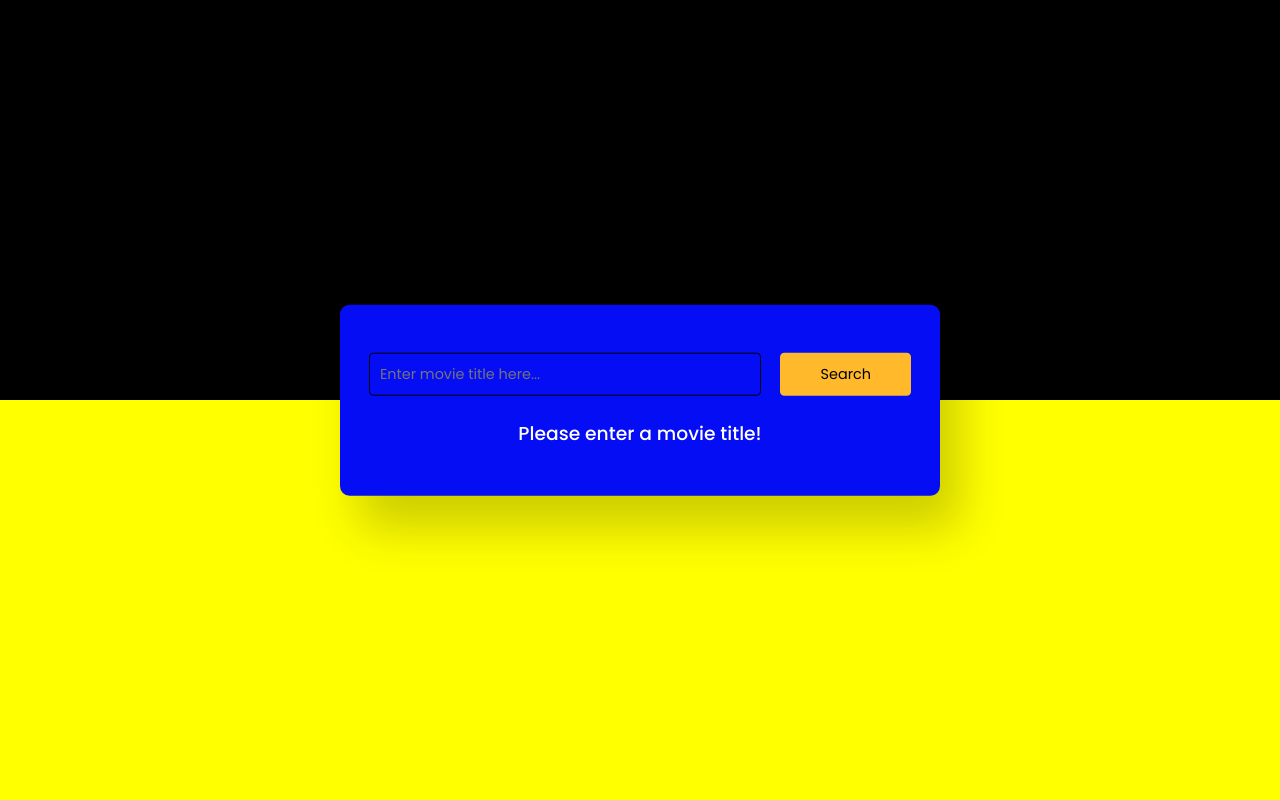
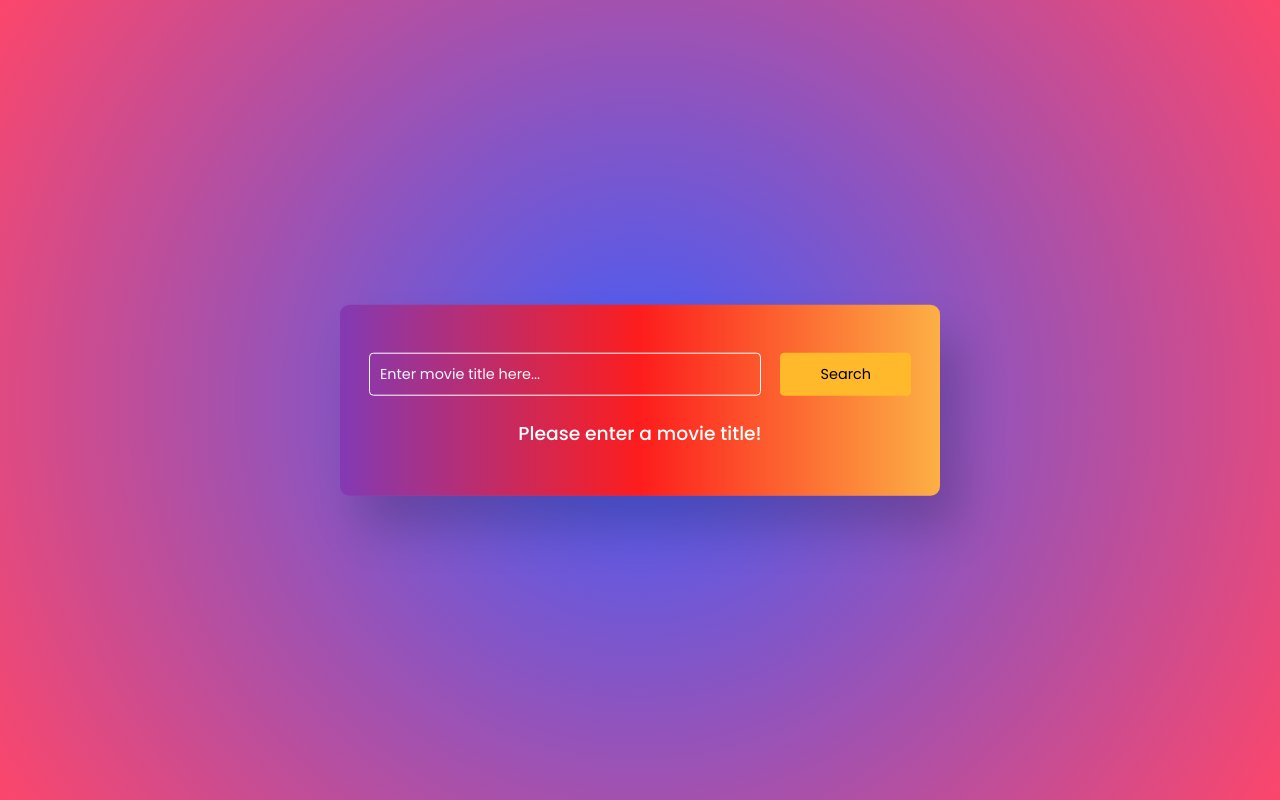
Before and after one commit to JeRiJeMaRiCo6203/MovieInfo, a plain HTML site: page index.html in a window 1280 px wide. Drawn offline with Linux system fonts and the light colour scheme; a web font is replaced by a local one.

Commit message:
Update style.css

```diff
--- a/style.css
+++ b/style.css
@@ -9,7 +9,8 @@
 
 body{
     height: 100vh;
-    background: linear-gradient(black 50%, yellow 50%);
+    background: rgb(63,94,251);
+    background: radial-gradient(circle, rgba(63,94,251,1) 0%, rgba(252,70,107,1) 100%);
 }
 
 .container{
@@ -17,7 +18,8 @@ body{
     width: 90vw;
     max-width: 37.5em;
     padding: 3em 1.8em;
-    background-color: hsl(238, 96%, 49%);
+    background: rgb(131,58,180);
+    background: linear-gradient(90deg, rgba(131,58,180,1) 0%, rgba(253,29,29,1) 50%, rgba(252,176,69,1) 100%);
 
     position: absolute;
     transform: translate(-50%, -50%);
@@ -39,10 +41,13 @@ body{
     border-radius: 0.3em;
 }
 
+::placeholder{
+    color: aliceblue;
+}
 .search-container input{
     background-color: transparent;
-    border: 1px solid #000;
-    color: #000;
+    border: 1px solid #fff;
+    color: aqua;
     padding: 0.7em;
 }
 
@@ -102,7 +107,7 @@ h2{
     font-size: 0.95em;
     gap: 1em;
     justify-content: center;
-    color: #ffff;
+    color: aqua;
     margin: 0.6em 0;
     font-weight: 300;
 }
@@ -113,7 +118,7 @@ h2{
 }
 
 .genre div{
-    border: 1px solid #a0a0a0;
+    border: 1px solid white;
     font-size: 0.75em;
     padding: 0.4em 1.6em;
     border-radius: 0.4em;
@@ -130,7 +135,7 @@ p{
     font-weight: 300;
     line-height: 1.8em;
     text-align: justify;
-    color: #fff;
+    color: aqua;
 }
 
 .msg{
```
